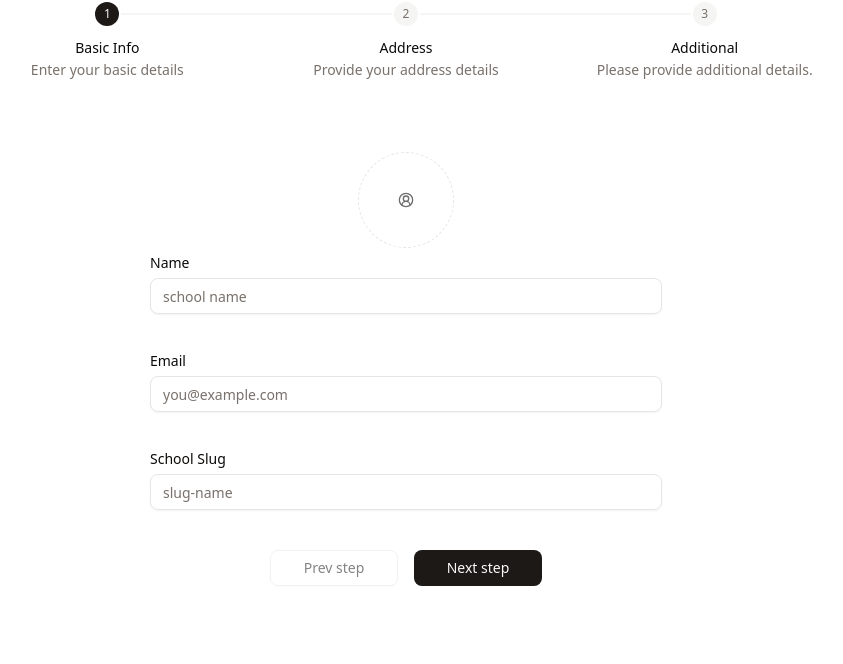
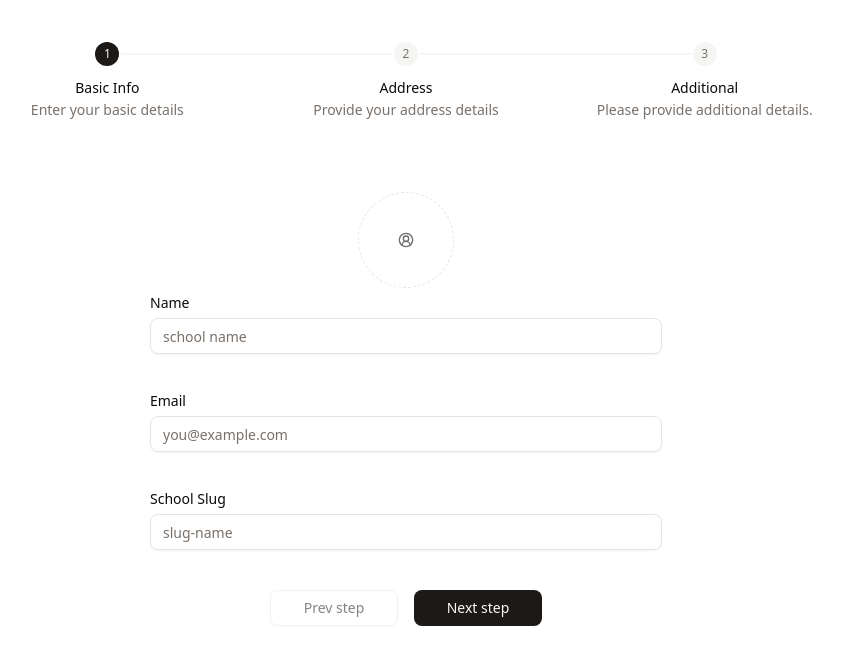
Before and after one commit to Raiza-Hub/hanoled, a Next.js app: page /onboarding in a window 1280 px wide. Shown: the top 664 px of the page, without its empty margins (234-1077 px from the left). Built offline with nearby package versions, Linux system fonts and the light colour scheme.

Commit message:
style: improve the styling

```diff
--- a/app/(main)/onboarding/page.tsx
+++ b/app/(main)/onboarding/page.tsx
@@ -4,8 +4,8 @@ import OnboardingContainer from "@/components/onboarding-form/onboarding-contain
 
 const OnboardingPage = () => {
     return (
-        <div>
-            <div>
+        <div className="w-full bg-background p-6 mt-4">
+            <div className="mx-auto max-w-7xl">
                 <OnboardingContainer />
             </div>
         </div>
```
